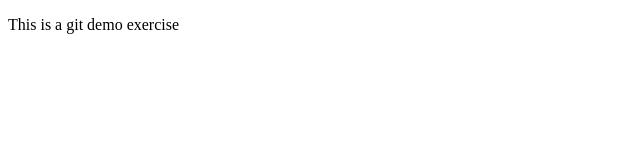
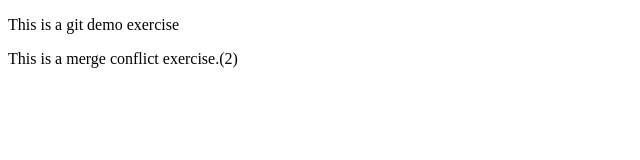
Before and after one commit to TanvirHimel/GITDEMO, a plain HTML site: page index.html in a window 1280 px wide. Shown: the whole page, without its empty margins (0-640 px from the left). Drawn offline with Linux system fonts and the light colour scheme.

Commit message:
added again same line but in master branch

```diff
--- a/index.html
+++ b/index.html
@@ -5,5 +5,6 @@
 </head>
 <body>
 <p>This is a git demo exercise</p>
+<p>This is a merge conflict exercise.(2)</p>
 </body>
 </html>
```
